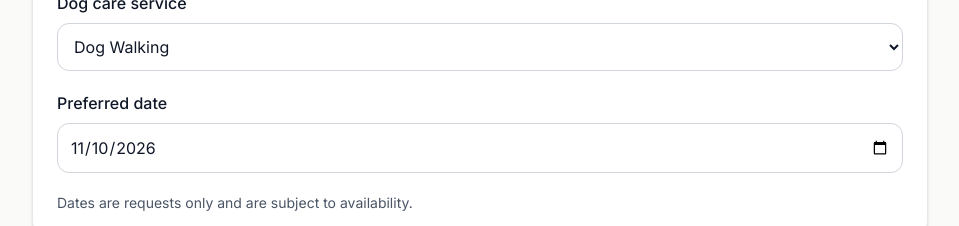
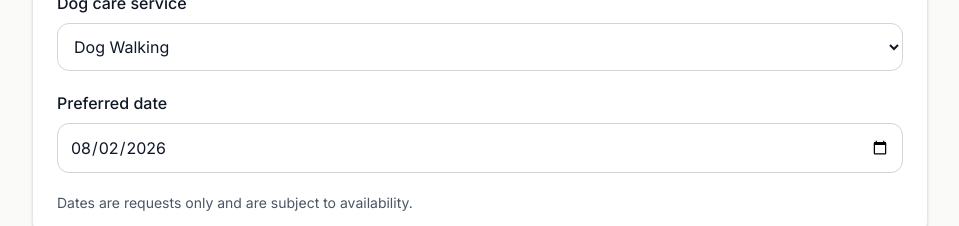
Before and after one commit to innovatevirtualassist-pixel/dogservices, a Next.js app: page /booking in a window 1280 px wide. Shown: the part 800-1026 px from the top of the page, without its empty margins (160-1119 px from the left). Built offline with nearby package versions, Linux system fonts and the light colour scheme.

Commit message:
Modify startDate initialization in BookingPage
Update startDate state initialization to use search parameters for selected date or default to today's date.

```diff
--- a/app/booking/page.tsx
+++ b/app/booking/page.tsx
@@ -3,6 +3,7 @@
 
 import { useState, type FormEvent } from "react"
 import Link from "next/link"
+import { useSearchParams } from "next/navigation"
 
 type Service = "walking" | "boarding" | "daycare" | "sitting"
 
@@ -38,8 +39,14 @@ function formatDate(date: string): string {
 }
 
 export default function BookingPage() {
+  const searchParams = useSearchParams()
+  const selectedDate = searchParams.get("date")
   const [service, setService] = useState<Service>("walking")
-  const [startDate, setStartDate] = useState("2026-11-10")
+  const [startDate, setStartDate] = useState(
+  selectedDate && /^\d{4}-\d{2}-\d{2}$/.test(selectedDate)
+    ? selectedDate
+    : getTodayUK()
+)
   const [endDate, setEndDate] = useState("2026-11-10")
   const [name, setName] = useState("")
   const [email, setEmail] = useState("")
```
